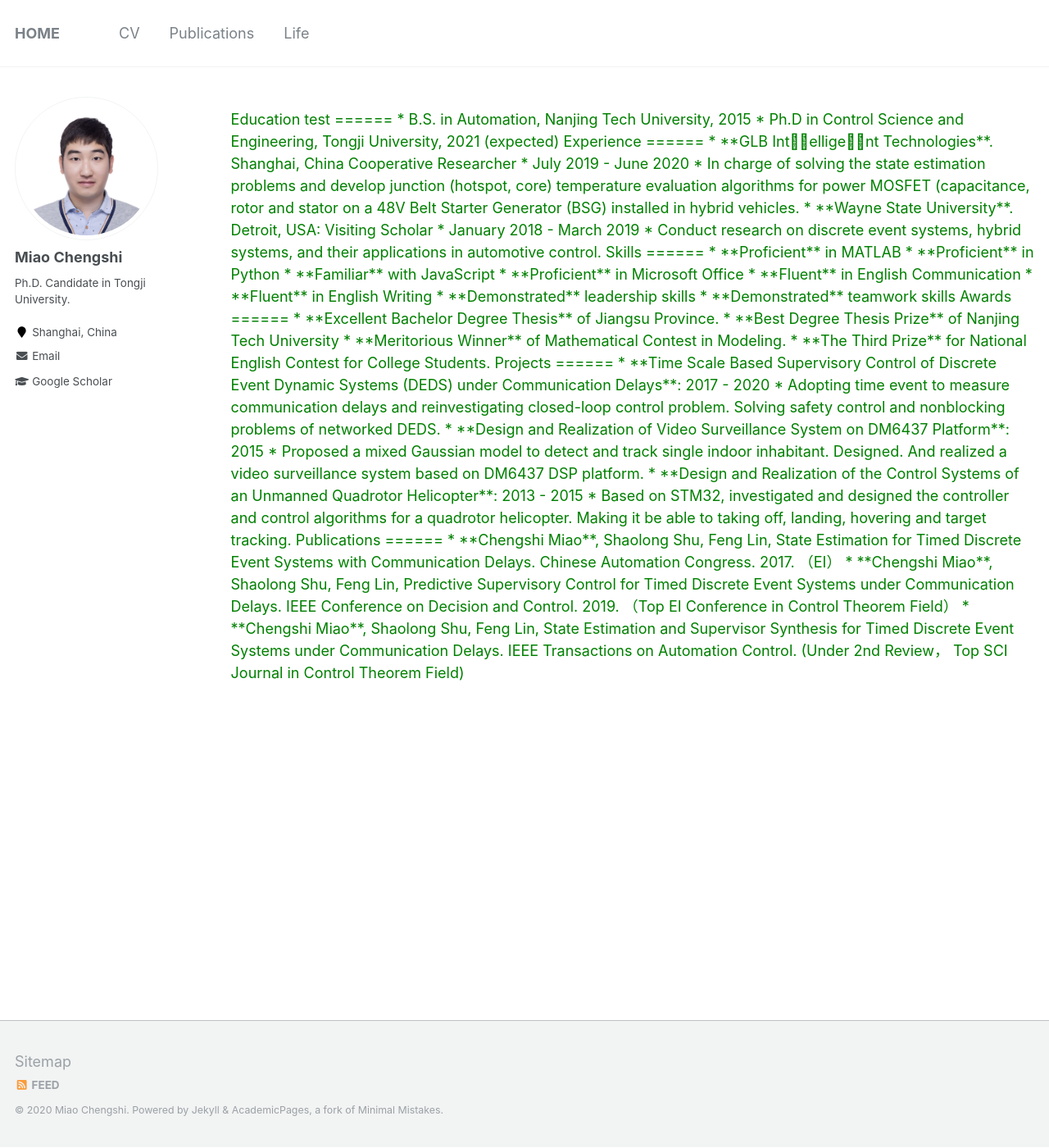
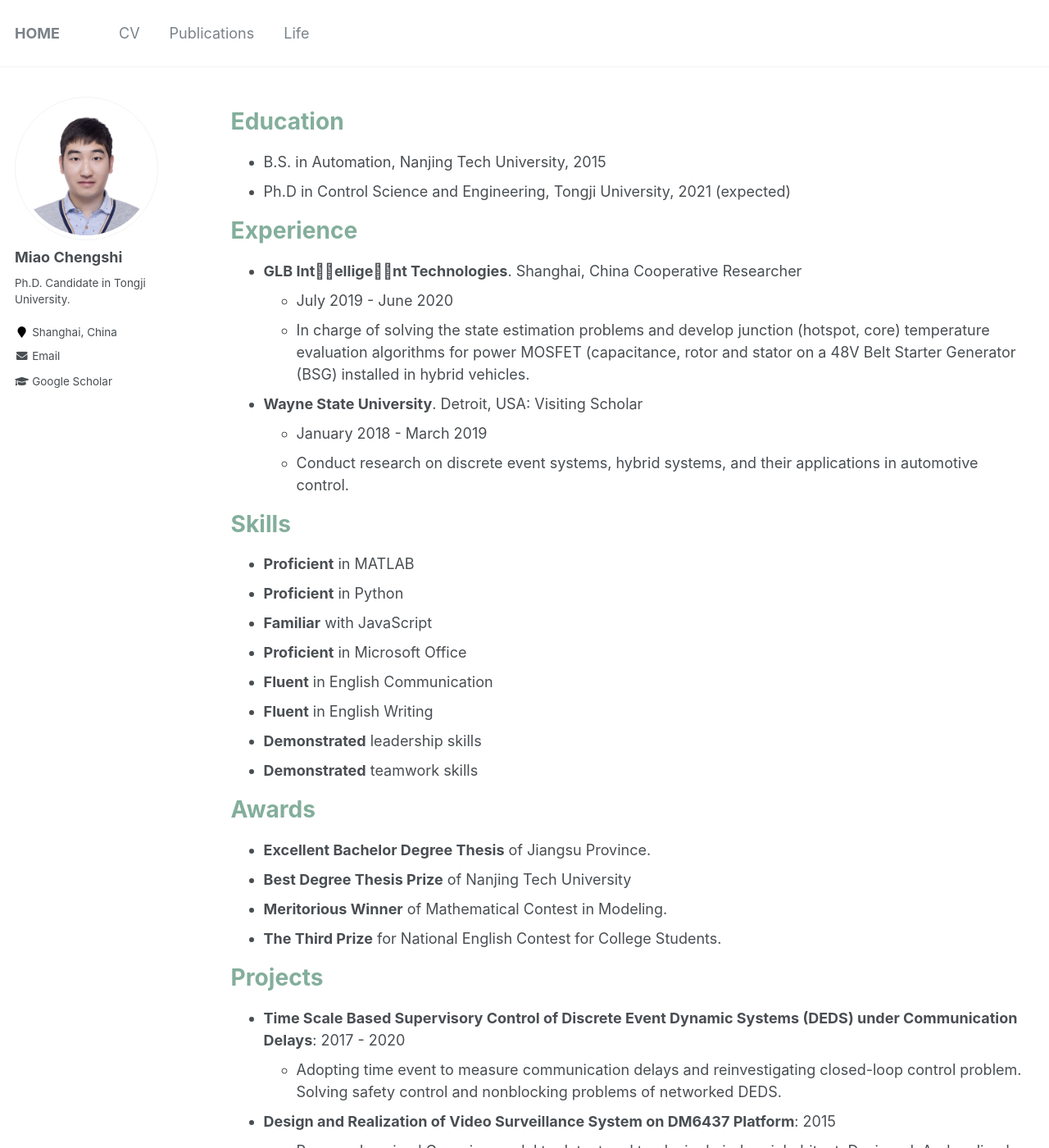
Before and after one commit to miaochengshi/miaochengshi.github.io, a Jekyll site: the page built from _pages/cv.md, in a window 1280 px wide and 1400 px high. Shown: the whole window at 82% size. Built offline with Jekyll 4.4.1, drawn with Linux system fonts in a browser that asks for light colours; some of the changed text lies outside the part shown.

Commit message:
Update cv.md

```diff
--- a/_pages/cv.md
+++ b/_pages/cv.md
@@ -7,7 +7,7 @@ redirect_from:
   - /cv
 ---
 
-<font color=green>Education test
+Education
 ======
 * B.S. in Automation, Nanjing Tech University, 2015
 * Ph.D in Control Science and Engineering, Tongji University, 2021 (expected)
```
